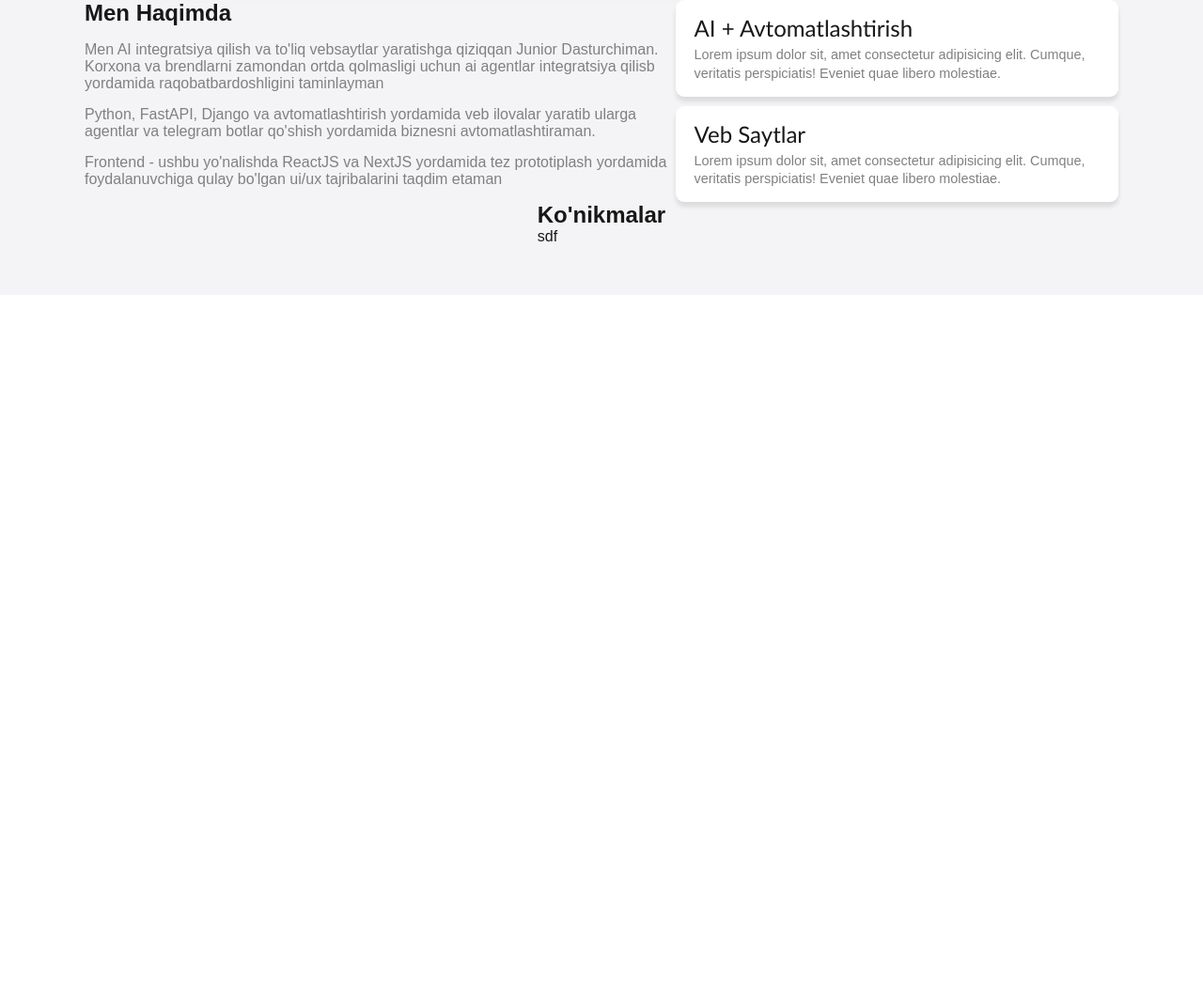
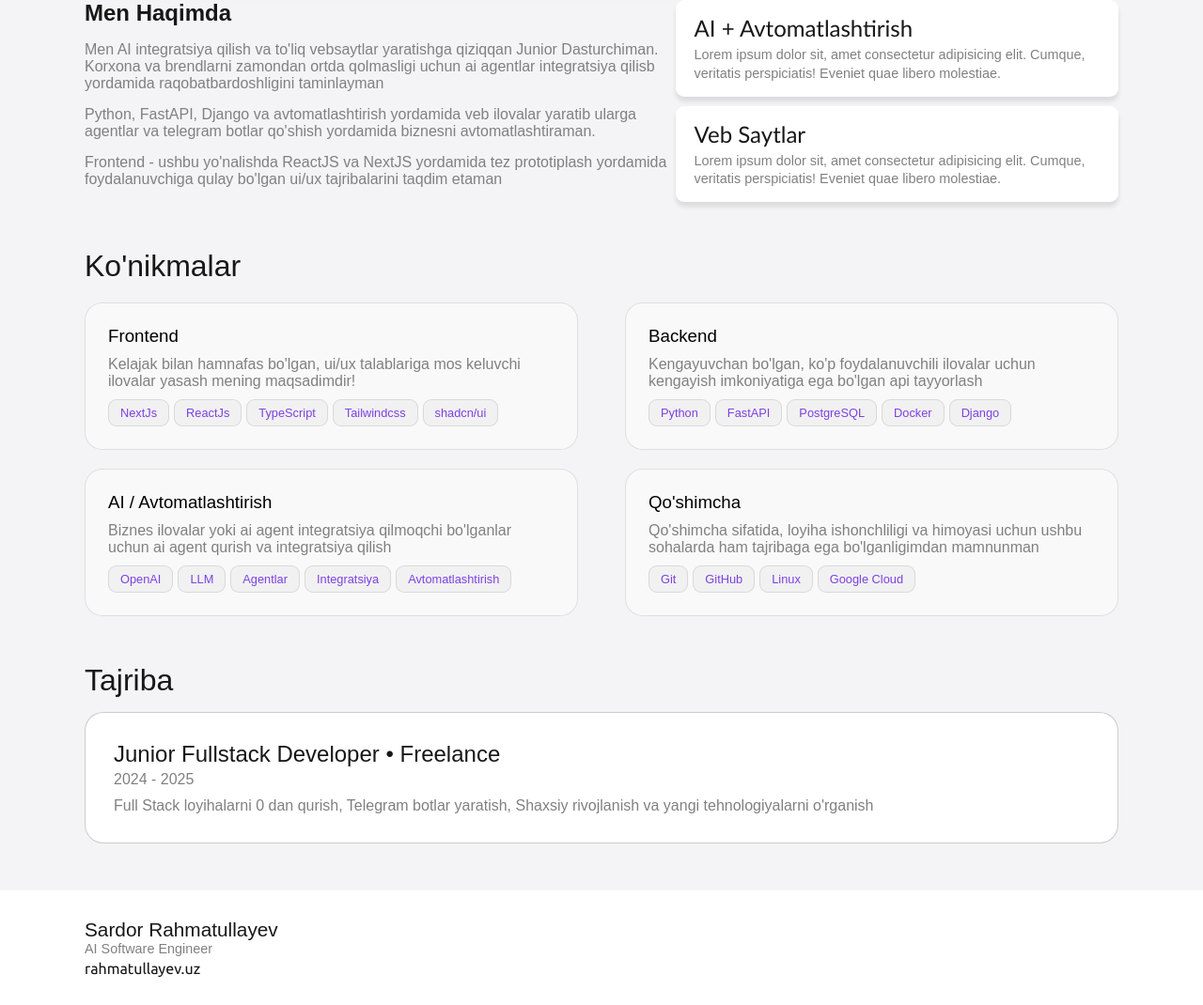
Before and after one commit to rahmatullayev-uz/rahmatullayev, a Django app: page / in a window 1280 px wide. Shown: the part 486-1556 px from the top of the page at 94% size. Before the commit the page ends 743 px from the top, so only its background shows below. Run offline with Django 5.2, Linux system fonts and the light colour scheme.

Commit message:
FullStack project for rahmatullayev.uz

```diff
--- /dev/null
+++ b/src/static/css/components/footer.css
@@ -0,0 +1,35 @@
+.footer {
+    background-color: white;
+    box-shadow: rgba(0, 0, 0, 0.1) 0 1px 1px;
+    display: flex;
+    justify-content: center;
+    padding-top: 30px;
+    padding-bottom: 30px;
+}
+
+.footer-container {
+    max-width: 1100px;
+    width: 100%;
+    /* display: flex;
+    justify-content: space-between; */
+}
+
+.main-container {
+    display: flex;
+    justify-content: space-between;
+}
+
+.footer-title {
+    font-size: 1.3rem;
+    font-weight: 500;
+}
+
+.footer-work {
+    color: gray;
+    font-size: 0.9rem;
+}
+
+.footer-url {
+    margin-top: 4px;
+    font-family: "Ubuntu", sans-serif;
+}
--- a/src/static/css/pages/home.css
+++ b/src/static/css/pages/home.css
@@ -143,6 +143,7 @@
 .skills-me {
     display: grid;
     justify-content: center;
+    margin-top: 50px;
 }
 
 .skills-me-container {
@@ -151,4 +152,82 @@
     grid-template-rows: 1fr 1fr;
     max-width: 1100px;
     width: 100%;
+    /* padding: 15px; */
+    row-gap: 20px;
+    column-gap: 50px;
 }
+
+.skill-card__in_skills {
+    background-color: #f9f9f9f9;
+    color: black;
+    padding: 1.5rem;
+    border-radius: 19px;
+    /* box-shadow: rgba(0, 0, 0, 0.2) 1px 1px 1pxj 1px; */
+    border: 1px solid rgba(0, 0, 0, 0.1);
+}
+
+.skill-card__in_skills_title {
+    font-weight: 500;
+}
+
+.skill-card__in_skills__subtitle {
+    color: gray;
+    margin-top: 10px;
+}
+
+.skill-card_in_skills_action {
+    display: flex;
+    flex-wrap: nowrap;
+    list-style: none;
+    column-gap: 5px;
+    margin-top: 10px;
+}
+
+.skill-card_in_skills_action li {
+    padding: 6px 12px;
+    border-radius: 9px;
+    border: 1px solid rgba(0, 0, 0, 0.1);
+    background-color: #f1f1f1;
+    color: #7d41e1;
+    font-size: 0.8rem;
+}
+
+/* Experience Section */
+.experience-section {
+    margin-top: 50px;
+    margin-bottom: 50px;
+    display: flex;
+    justify-content: center;
+}
+
+.experience-section-container {
+    max-width: 1100px;
+    width: 100%;
+}
+
+.experience-section-title {
+    font-size: 2rem;
+    font-weight: 500;
+    margin-bottom: 15px;
+}
+
+.experience-card {
+    background-color: white;
+    padding: 30px 30px;
+    border-radius: 20px;
+    border: 1px solid rgba(0, 0, 0, 0.2);
+}
+
+.experience-card-title {
+    font-size: 1.5rem;
+}
+
+.experience-card-year {
+    color: gray;
+    margin-top: 4px;
+}
+
+.experience-card-information {
+    margin-top: 10px;
+    color: gray;
+}
--- a/src/templates/base.html
+++ b/src/templates/base.html
@@ -26,6 +26,8 @@
         {% endblock %}
     </main>
 
+    {% include 'components/footer.html' %}
+
 </body>
 
 </html>
--- /dev/null
+++ b/src/templates/components/footer.html
@@ -0,0 +1,18 @@
+{% load static %}
+
+<link rel="stylesheet" href="{% static 'css/components/footer.css' %}">
+
+<footer class="footer">
+    <div class="footer-container">
+        <div class="main-container">
+            <div>
+                <div class="footer-title">Sardor Rahmatullayev</div>
+                <div class="footer-work">AI Software Engineer</div>
+                <div class="footer-url">rahmatullayev.uz</div>
+            </div>
+            <ul>
+
+            </ul>
+        </div>
+    </div>
+</footer>
--- a/src/templates/pages/home.html
+++ b/src/templates/pages/home.html
@@ -68,10 +68,76 @@
 </section>
 
 <section class="skills-me">
-    <h2>Ko'nikmalar</h2>
+    <h2 style="text-align: start; margin-bottom: 20px; font-weight: 500; font-size: 2rem;">Ko'nikmalar</h2>
     <div class="skills-me-container">
-        <div>
-            sdf
+        <div class="skill-card__in_skills">
+            <h3 class="skill-card__in_skills_title">Frontend</h3>
+            <p class="skill-card__in_skills__subtitle">
+                Kelajak bilan hamnafas bo'lgan, ui/ux talablariga mos keluvchi ilovalar yasash mening maqsadimdir!
+            </p>
+            <ul class="skill-card_in_skills_action">
+                <li>NextJs</li>
+                <li>ReactJs</li>
+                <li>TypeScript</li>
+                <li>Tailwindcss</li>
+                <li>shadcn/ui</li>
+            </ul>
+        </div>
+        <div class="skill-card__in_skills">
+            <h3 class="skill-card__in_skills_title">Backend</h3>
+            <p class="skill-card__in_skills__subtitle">
+                Kengayuvchan bo'lgan, ko'p foydalanuvchili ilovalar uchun kengayish imkoniyatiga ega bo'lgan api
+                tayyorlash
+            </p>
+            <ul class="skill-card_in_skills_action">
+                <li>Python</li>
+                <li>FastAPI</li>
+                <li>PostgreSQL</li>
+                <li>Docker</li>
+                <li>Django</li>
+            </ul>
+        </div>
+        <div class="skill-card__in_skills">
+            <h3 class="skill-card__in_skills_title">AI / Avtomatlashtirish</h3>
+            <p class="skill-card__in_skills__subtitle">
+                Biznes ilovalar yoki ai agent integratsiya qilmoqchi bo'lganlar uchun ai agent qurish va integratsiya
+                qilish
+            </p>
+            <ul class="skill-card_in_skills_action">
+                <li>OpenAI</li>
+                <li>LLM</li>
+                <li>Agentlar</li>
+                <li>Integratsiya</li>
+                <li>Avtomatlashtirish</li>
+            </ul>
+        </div>
+        <div class="skill-card__in_skills">
+            <h3 class="skill-card__in_skills_title">Qo'shimcha</h3>
+            <p class="skill-card__in_skills__subtitle">
+                Qo'shimcha sifatida, loyiha ishonchliligi va himoyasi uchun ushbu sohalarda ham tajribaga ega
+                bo'lganligimdan mamnunman
+            </p>
+            <ul class="skill-card_in_skills_action">
+                <li>Git</li>
+                <li>GitHub</li>
+                <li>Linux</li>
+                <li>Google Cloud</li>
+            </ul>
+        </div>
+    </div>
+</section>
+
+<section class="experience-section">
+    <div class="experience-section-container">
+        <h2 class="experience-section-title">Tajriba</h2>
+
+        <div class="experience-card">
+            <div class="experience-card-title">Junior Fullstack Developer • Freelance</div>
+            <div class="experience-card-year">2024 - 2025</div>
+            <p class="experience-card-information">
+                Full Stack loyihalarni 0 dan qurish, Telegram botlar yaratish, Shaxsiy rivojlanish va yangi
+                tehnologiyalarni o'rganish
+            </p>
         </div>
     </div>
 </section>
```
